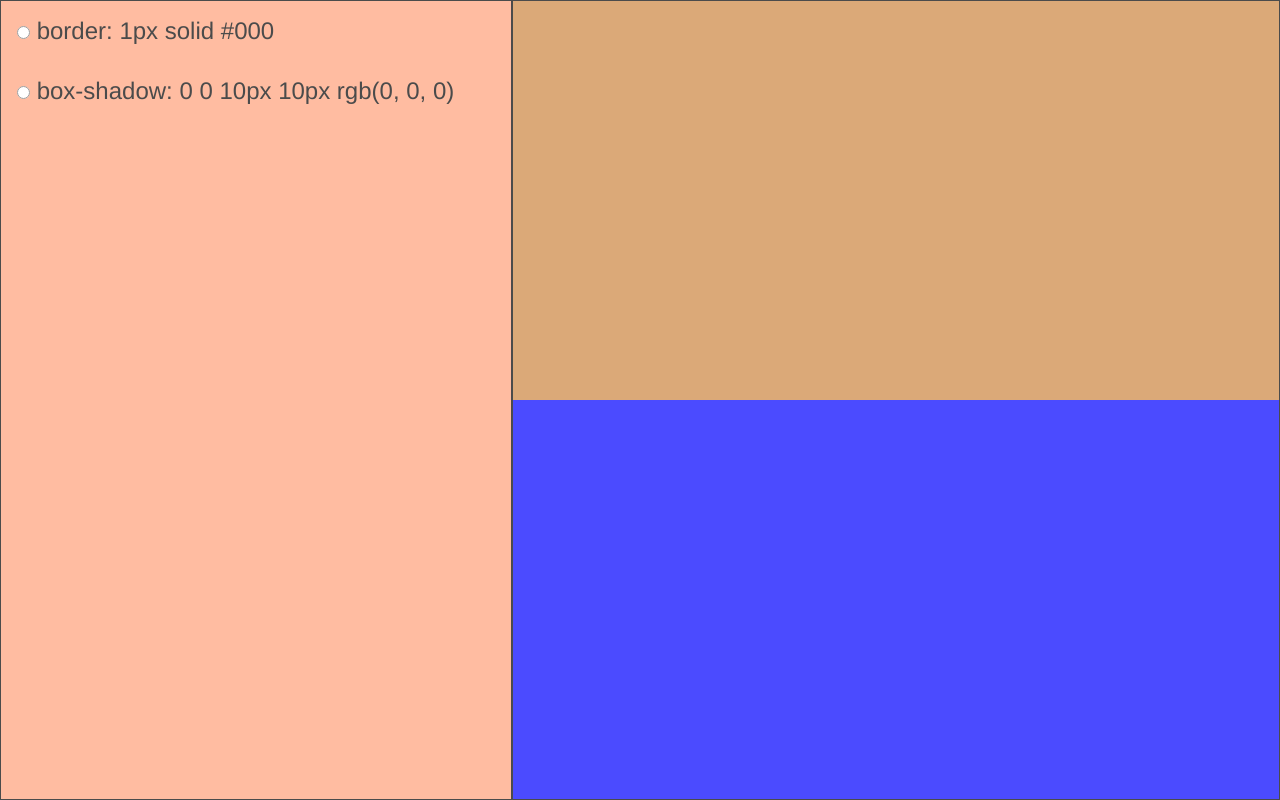
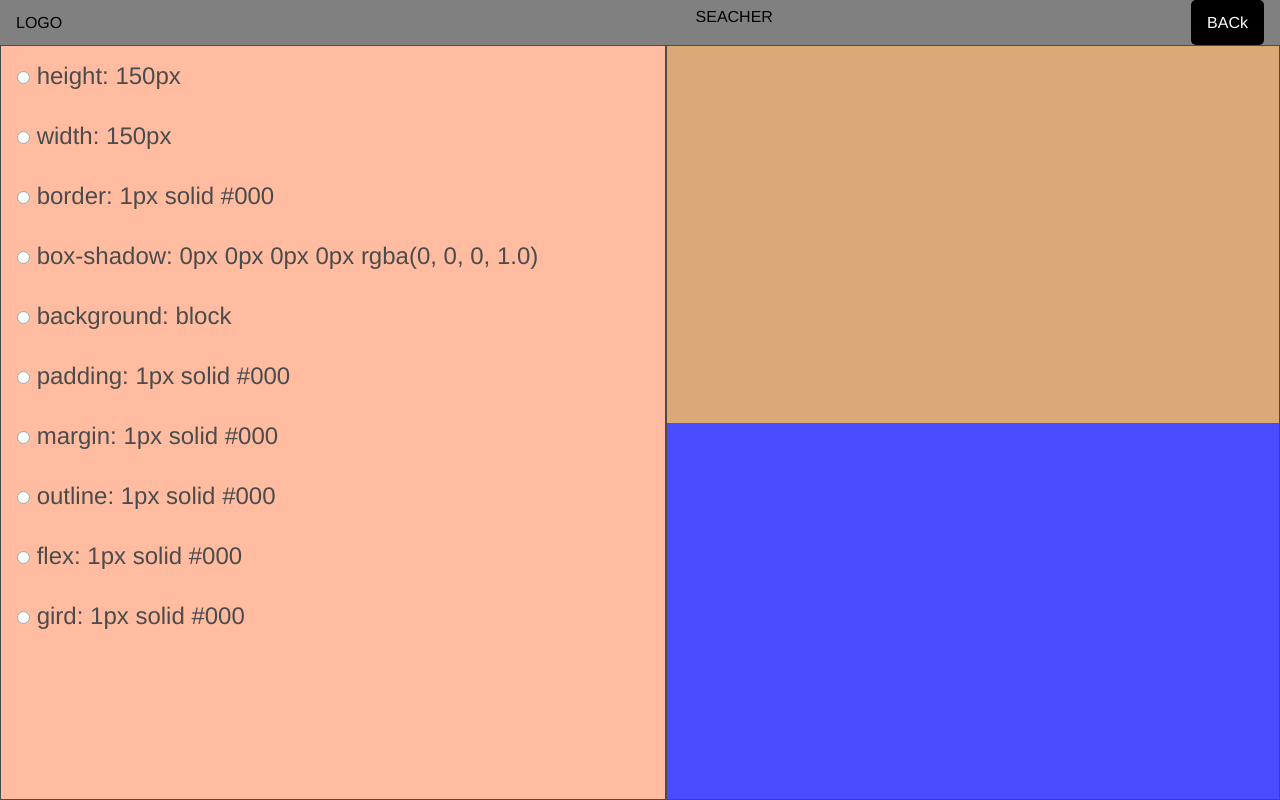
Before and after one commit to Jason999220/Front-Learn-Game, a plain HTML site: page pages/css.html in a window 1280 px wide. Drawn offline with Linux system fonts and the light colour scheme.

Commit message:
page模板

```diff
--- a/inden.js
+++ b/inden.js
@@ -1,7 +1,47 @@
+// 結果區
+const result = document.getElementById("result");
+const content = document.getElementById("content");
+
+// 程式碼區
+const height = document.getElementById("height");
+const inputHeight = document.getElementById("input-height");
+const width = document.getElementById("width");
+const inputWidth = document.getElementById("input-width");
 const border = document.getElementById("border");
+const inputBorder = document.getElementById("input-border");
 const boxShadow = document.getElementById("box-shadow");
-const result = document.getElementById("result");
-const input = document.getElementById("input");
+const inputBoxShadow = document.getElementById("input-boxShadow");
+const background = document.getElementById("background");
+const inputBackground = document.getElementById("input-background");
+const padding = document.getElementById("padding");
+const inputPadding = document.getElementById("input-padding");
+const margin = document.getElementById("margin");
+const inputMargin = document.getElementById("input-margin");
+const outline = document.getElementById("outline");
+const inputOutline = document.getElementById("input-outline");
+
+height.addEventListener("click", () => {
+  result.style = "";
+  result.style.width = "150px";
+  result.style.height = "150px";
+  result.style.backgroundColor = "red";
+  content.innerText = "height: height number";
+});
+inputHeight.addEventListener("change", (event) => {
+  // console.log(event.target.value); // get change value
+  result.style.height = event.target.value;
+});
+
+width.addEventListener("click", () => {
+  result.style = "";
+  result.style.width = "150px";
+  result.style.height = "150px";
+  result.style.backgroundColor = "red";
+});
+inputWidth.addEventListener("change", (event) => {
+  // console.log(event.target.value); // get change value
+  result.style.width = event.target.value;
+});
 
 border.addEventListener("click", () => {
   result.style = "";
@@ -9,12 +49,45 @@ border.addEventListener("click", () => {
   result.style.height = "150px";
   result.style.border = "1px solid #000";
   result.style.backgroundColor = "red";
+  content.innerText = "border: 邊框粗度 邊框樣式 邊框顏色";
 });
+inputBorder.addEventListener("change", (event) => {
+  // console.log(event.target.value); // get change value
+  result.style.border = event.target.value;
+});
+
 boxShadow.addEventListener("click", () => {
   result.style = "";
   result.style.width = "150px";
   result.style.height = "150px";
   result.style.boxShadow = "0 0 10px 10px rgb(0, 0, 0)";
   result.style.backgroundColor = "red";
+  content.innerText = "boxShadow : x軸位移 y軸位移 ";
 });
-input.addEventListener("change", () => {});
+inputBoxShadow.addEventListener("change", (event) => {
+  // console.log(event.target.value); // get change value
+  result.style.boxShadow = event.target.value;
+});
+
+background.addEventListener("click", () => {
+  result.style = "";
+  result.style.width = "150px";
+  result.style.height = "150px";
+  result.style.background = "block";
+});
+inputBackground.addEventListener("change", (event) => {
+  // console.log(event.target.value); // get change value
+  result.style.background = event.target.value;
+});
+
+// boxShadow.addEventListener("click", () => {
+//   result.style = "";
+//   result.style.width = "150px";
+//   result.style.height = "150px";
+//   result.style.boxShadow = "0 0 10px 10px rgb(0, 0, 0)";
+//   result.style.backgroundColor = "red";
+// });
+// inputBoxShadow.addEventListener("change", (event) => {
+//   // console.log(event.target.value); // get change value
+//   result.style.boxShadow = event.target.value;
+// });
--- a/pages/css.html
+++ b/pages/css.html
@@ -8,26 +8,86 @@
     <link rel="stylesheet" href="../style.css" />
   </head>
   <body>
+    <nav>
+      <div class="logo">LOGO</div>
+      <div class="seacher"><input type="text" />SEACHER</div>
+      <a class="back" href="../index.html">BACk</a>
+    </nav>
     <div class="container">
       <!-- 選項區 -->
-      <nav>
+      <aside>
+        <!-- height -->
+        <p class="course">
+          <input type="radio" name="option" id="height" />
+          <label for="height">height:</label>
+          <input type="text" value="150px" id="input-height" />
+        </p>
+        <!-- width -->
+        <p class="course">
+          <input type="radio" name="option" id="width" />
+          <label for="width">width:</label>
+          <input type="text" value="150px" id="input-width" />
+        </p>
+        <!-- border -->
         <p class="course">
           <input type="radio" name="option" id="border" />
           <label for="border">border:</label>
-          <input type="text" value="1px solid #000" id="input" />
+          <input type="text" value="1px solid #000" id="input-border" />
         </p>
+        <!-- box-shadow -->
         <p class="course">
           <input type="radio" name="option" id="box-shadow" />
-          <label for="box-shadow">box-shadow: 0 0 10px 10px rgb(0, 0, 0)</label>
+          <label for="box-shadow">box-shadow:</label>
+          <input
+            type="text"
+            value="0px 0px 0px 0px rgba(0, 0, 0, 1.0) "
+            id="input-boxShadow"
+          />
         </p>
-      </nav>
+        <!-- background -->
+        <p class="course">
+          <input type="radio" name="option" id="background" />
+          <label for="background">background:</label>
+          <input type="text" value="block" id="input-background" />
+        </p>
+        <!-- padding -->
+        <p class="course">
+          <input type="radio" name="option" id="padding" />
+          <label for="padding">padding:</label>
+          <input type="text" value="1px solid #000" id="input-padding" />
+        </p>
+        <!-- margin -->
+        <p class="course">
+          <input type="radio" name="option" id="margin" />
+          <label for="margin">margin:</label>
+          <input type="text" value="1px solid #000" id="input-margin" />
+        </p>
+        <!-- outline -->
+        <p class="course">
+          <input type="radio" name="option" id="outline" />
+          <label for="outline">outline:</label>
+          <input type="text" value="1px solid #000" id="input-outline" />
+        </p>
+        <!-- flex -->
+        <p class="course">
+          <input type="radio" name="option" id="flex" />
+          <label for="flex">flex:</label>
+          <input type="text" value="1px solid #000" id="input-flex" />
+        </p>
+        <!-- gird -->
+        <p class="course">
+          <input type="radio" name="option" id="gird" />
+          <label for="gird">gird:</label>
+          <input type="text" value="1px solid #000" id="input-gird" />
+        </p>
+      </aside>
       <div class="right">
         <!-- 結果區 -->
         <div class="result">
           <div id="result"></div>
         </div>
         <!-- 解釋區 -->
-        <div class="content"></div>
+        <div class="content" id="content"></div>
       </div>
     </div>
     <script src="../inden.js"></script>
--- a/style.css
+++ b/style.css
@@ -12,15 +12,18 @@
 input[type="text"] {
   font-size: 1.5rem;
   background: inherit;
+  width: 70%; /* 先寫死，後續改成依文字而改變長度 */
 }
 .container {
-  height: 100vh; /* 高度符合顯示器高度 */
+  height: calc(100vh - 45px); /* 高度符合顯示器高度 */
   background: linear-gradient(45deg, peru, lightblue); /* 使背景漸層 */
   opacity: 0.7; /* 顯示度 */
   display: flex;
 }
 .courses {
+  width: 100%;
   padding-top: 5rem;
+  margin: 0 auto;
 }
 .course-box {
   margin: 0 auto;
@@ -40,13 +43,38 @@ input[type="text"] {
   font-size: 4.2rem;
   box-shadow: 0 0 10px 10px rgb(84, 49, 14);
 }
-
 nav {
-  width: 40%;
+  width: 100%;
+  height: 45px;
+  background: gray;
+  display: flex;
+  justify-content: space-between;
+}
+.logo {
+  margin-left: 1rem;
+  display: flex;
+  justify-content: center;
+  align-items: center;
+}
+.back {
+  margin-right: 1rem;
+  display: flex;
+  justify-content: center;
+  align-items: center;
+  background: #000;
+  color: white;
+  padding: 1rem;
+  border-radius: 5px;
+  cursor: pointer;
+}
+aside {
+  width: 65%;
+  height: 100%;
   border: 1px solid #000;
   display: flex;
   flex-direction: column;
   background-color: lightsalmon;
+  overflow-y: scroll;
 }
 .course {
   cursor: pointer;
@@ -56,7 +84,6 @@ nav {
 .right {
   width: 60%;
   border: 1px solid #000;
-  height: 100vh;
 }
 .result {
   background: peru;
@@ -68,6 +95,9 @@ nav {
 .content {
   background: blue;
   height: 50%;
+  font-size: 2rem;
+  color: white;
+  padding: 1rem 0 1rem 1.3rem;
 }
 #border:checked ~ result {
   background: #000;
```
Also changed, not shown: README.md.
